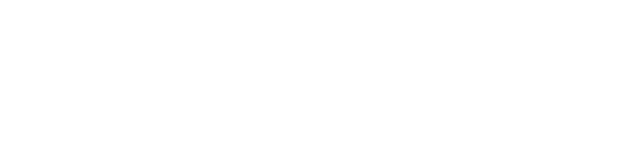
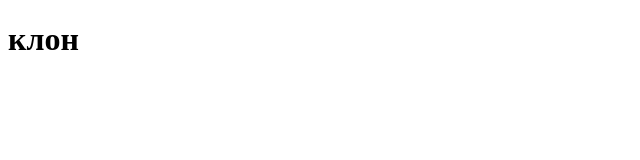
Before and after one commit to Sosnitskaya92/second-project, a plain HTML site: page index.html in a window 1280 px wide. Shown: the whole page, without its empty margins (0-640 px from the left). Drawn offline with Linux system fonts and the light colour scheme.

Commit message:
Что то творю

```diff
--- a/index.html
+++ b/index.html
@@ -7,6 +7,6 @@
     <title>Document 2</title>
 </head>
 <body>
-
+    <h1>клон</h1>
 </body>
 </html>
```
